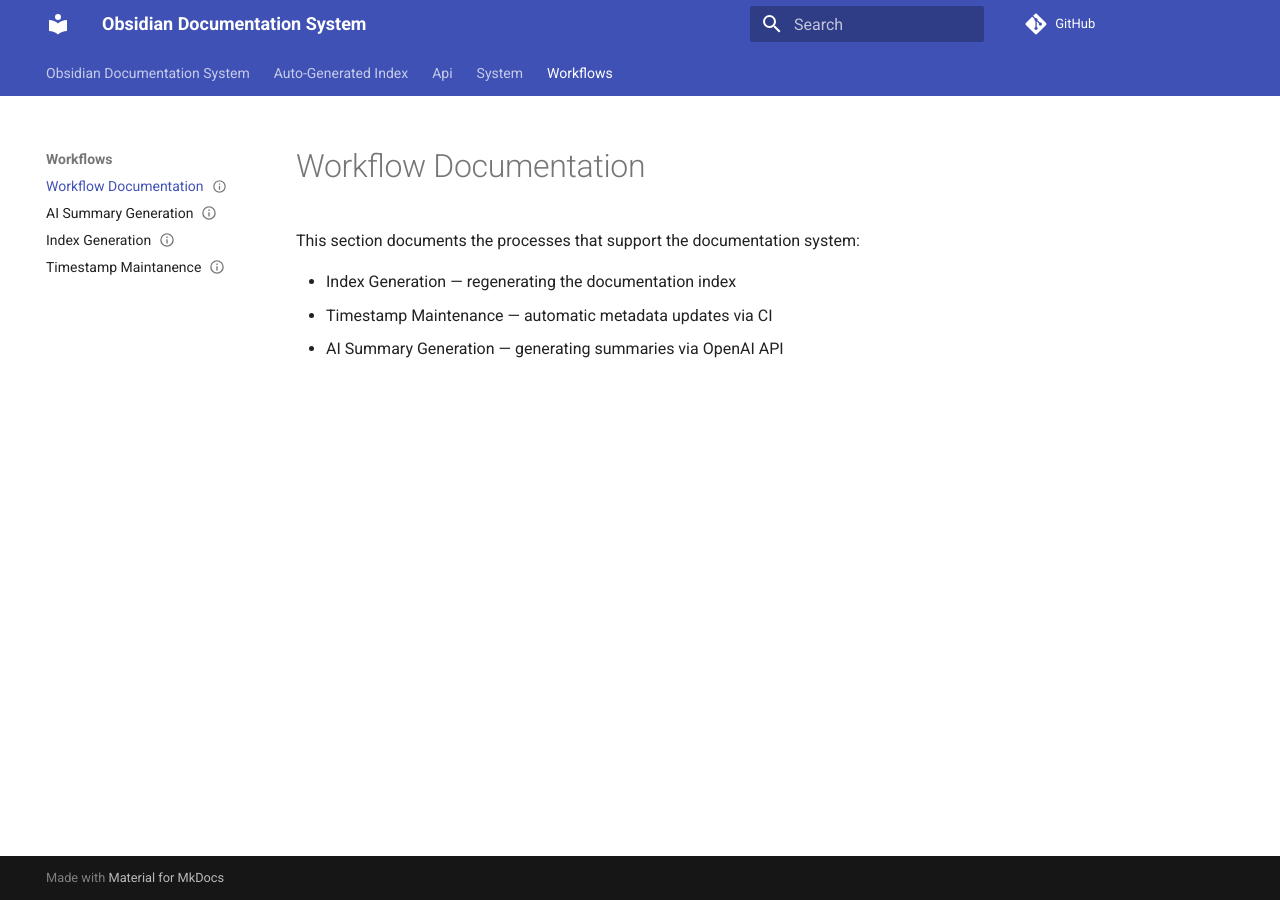
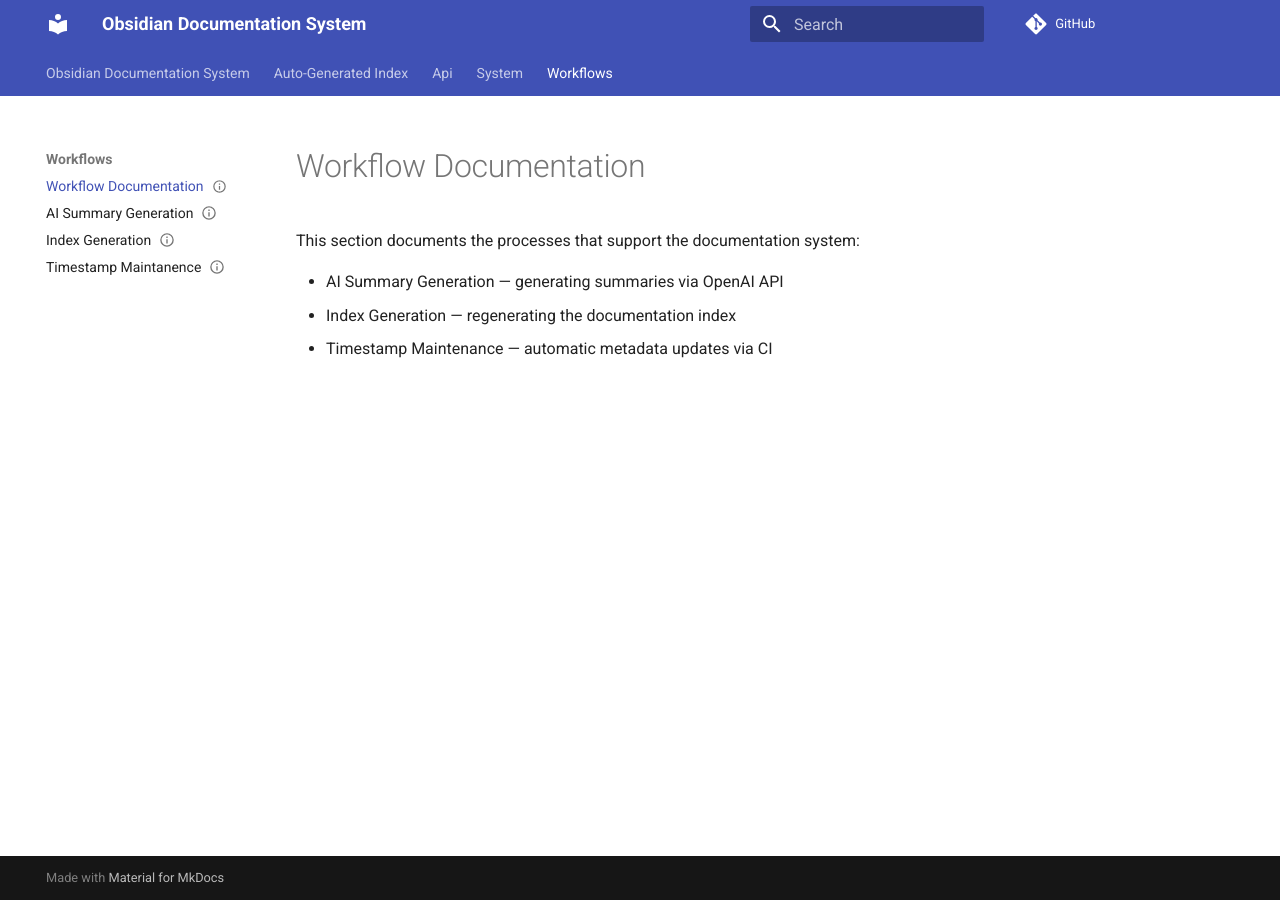
Before and after one commit to Giulia007/obsidian-docsystem, an MkDocs documentation site: the page built from docs/workflows/index.md, in a window 1280 px wide. Built offline with MkDocs 1.6.1 and Material for MkDocs 9.7.7, drawn with Linux system fonts in a browser that asks for light colours; comment, search, counter and statistics services are not loaded.

```diff
--- a/docs/workflows/index.md
+++ b/docs/workflows/index.md
@@ -7,6 +7,6 @@ updated: 2026-03-04T17:55
 
 This section documents the processes that support the documentation system:
 
+- AI Summary Generation — generating summaries via OpenAI API
 - Index Generation — regenerating the documentation index
 - Timestamp Maintenance — automatic metadata updates via CI
-- AI Summary Generation — generating summaries via OpenAI API
```
